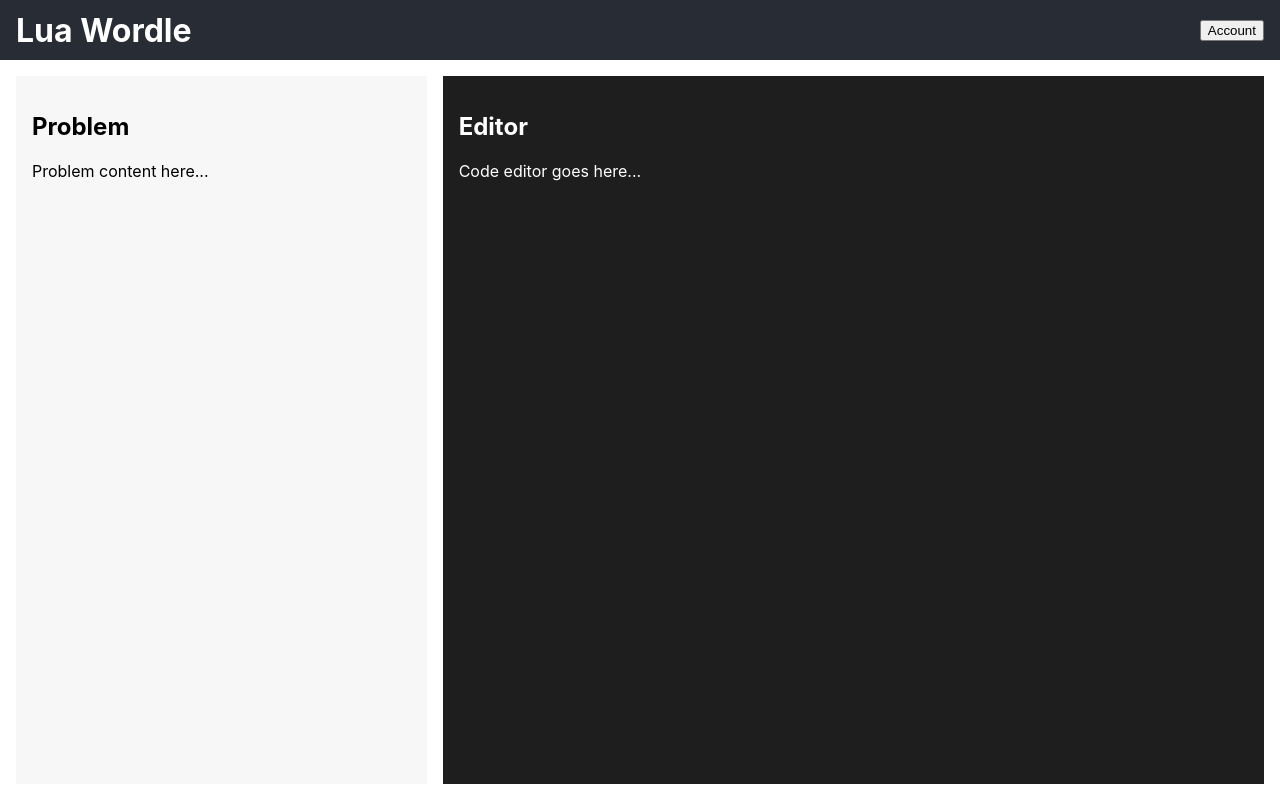
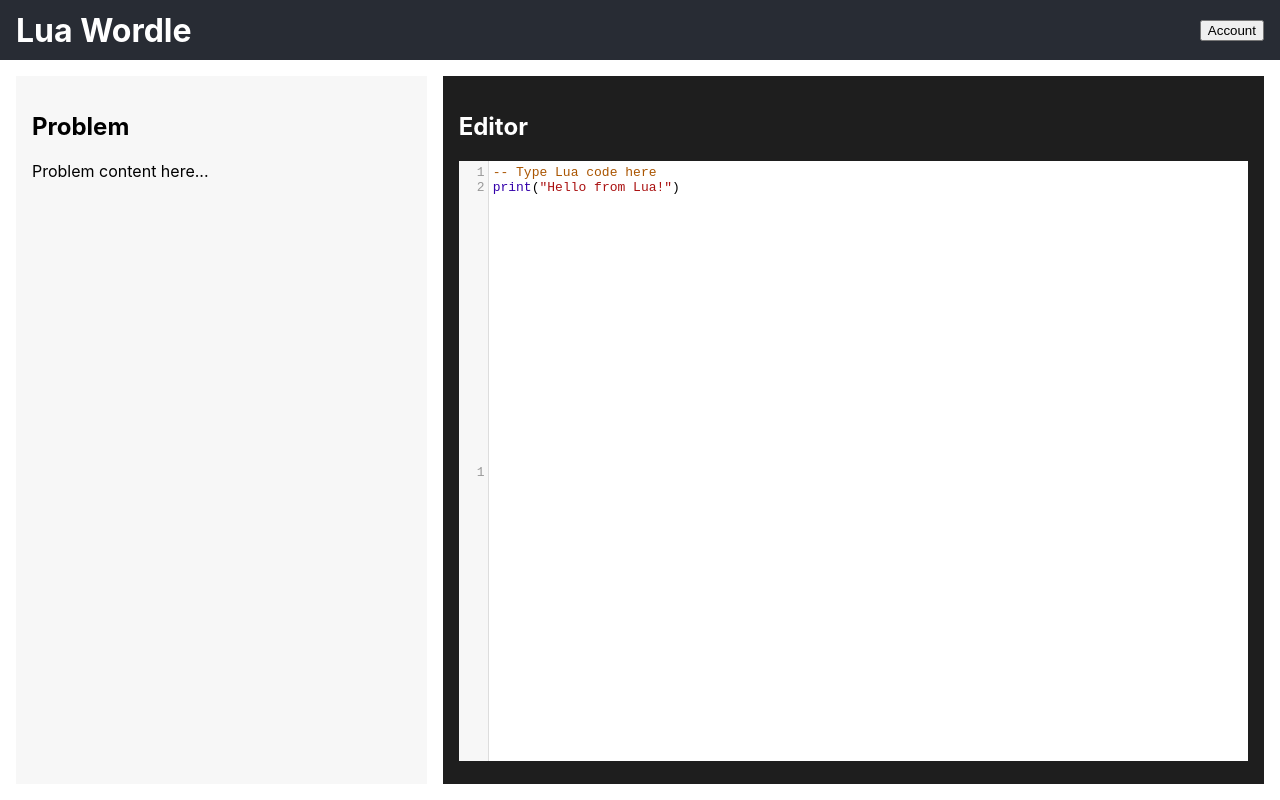
Before and after one commit to MerchantMan0/Large-Project, a React (Create React App) app in the folder mock-login-frontend/: page /main in a window 1280 px wide. Built offline with nearby package versions, Linux system fonts and the light colour scheme.

Commit message:
Frontend updates, login, mainpage, registration, and leaderboard routes

```diff
--- a/mock-login-frontend/src/Login.js
+++ b/mock-login-frontend/src/Login.js
@@ -17,7 +17,7 @@ function Login({ setToken }) {
     setError("");
 
     try {
-      const response = await fetch("http://localhost:5000/auth/login", {
+      const response = await fetch("http://localhost:3000/auth/login", {
         method: "POST",
         headers: { "Content-Type": "application/json" },
         body: JSON.stringify({ email, password }),
--- a/mock-login-frontend/src/MainPage.js
+++ b/mock-login-frontend/src/MainPage.js
@@ -1,22 +1,43 @@
-import React from "react";
+import React, { useRef } from "react";
 import { useNavigate } from "react-router-dom";
+import { Controlled as ControlledEditor } from "react-codemirror2";
+import "codemirror/lib/codemirror.css";
+import "codemirror/mode/lua/lua"; // Lua syntax highlighting
 import "./App.css";
+
+import { lua, lauxlib, lualib, to_luastring, to_jsstring } from "fengari-web";
 
 function MainPage() {
   const navigate = useNavigate();
+  const outputRef = useRef(null);
+  const [code, setCode] = React.useState(`-- Type Lua code here\nprint("Hello from Lua!")`);
 
-  // mock user info
-  const user = { display_name: "Mock User", submissions: 5, challenges_solved: 3 };
+  const runLua = (luaCode) => {
+    outputRef.current.textContent = ""; // Clear previous output
 
-  const goToAccount = () => {
-    navigate("/account");
+    try {
+      const L = lauxlib.luaL_newstate();
+      lualib.luaL_openlibs(L);
+
+      // Override print to capture output
+      lua.lua_pushjsfunction(L, (L) => {
+        const s = to_jsstring(lua.lua_tostring(L, 1));
+        outputRef.current.textContent += s + "\n";
+        return 0;
+      });
+      lua.lua_setglobal(L, "print");
+
+      lauxlib.luaL_dostring(L, to_luastring(luaCode));
+    } catch (e) {
+      outputRef.current.textContent += "Error: " + e.message;
+    }
   };
 
   return (
     <div className="app-grid">
       <header className="header">
         <h1>Lua Wordle</h1>
-        <button type="button" onClick={goToAccount} style={{ marginLeft: "auto" }}>
+        <button type="button" onClick={() => navigate("/account")} style={{ marginLeft: "auto" }}>
           Account
         </button>
       </header>
@@ -26,9 +47,27 @@ function MainPage() {
           <h2>Problem</h2>
           <p>Problem content here...</p>
         </section>
+
         <section className="editor">
           <h2>Editor</h2>
-          <p>Code editor goes here...</p>
+          <ControlledEditor
+            value={code}
+            options={{
+              mode: "lua",
+              lineNumbers: true,
+            }}
+            onBeforeChange={(editor, data, value) => {
+              setCode(value);
+            }}
+            onChange={(editor, data, value) => {
+              runLua(value); // live evaluation
+            }}
+          />
+          <h3>Output:</h3>
+          <pre
+            ref={outputRef}
+            style={{ background: "#f0f0f0", padding: "10px", height: "150px", overflowY: "auto" }}
+          ></pre>
         </section>
       </main>
     </div>
--- a/mock-login-frontend/src/Register.js
+++ b/mock-login-frontend/src/Register.js
@@ -19,7 +19,7 @@ function Register(){
     setError("");
 
     try{
-        const response = await fetch("http://localhost:5000/auth/register", {
+        const response = await fetch("http://localhost:3000/auth/register", {
             method: "POST",
             headers: { "Content-Type": "application/json" },
             body: JSON.stringify({ email, password, username }),
--- a/package.json
+++ b/package.json
@@ -12,10 +12,14 @@
   "dependencies": {
     "axios": "^1.13.6",
     "body-parser": "^1.20.4",
+    "codemirror": "^5.65.21",
     "cors": "^2.8.6",
     "dotenv": "^16.6.1",
     "express": "^4.22.1",
-    "mongodb": "^6.21.0"
+    "fengari": "^0.1.5",
+    "fengari-web": "^0.1.4",
+    "mongodb": "^7.1.1",
+    "react-codemirror2": "^9.0.1"
   },
   "devDependencies": {
     "nodemon": "^3.1.9"
```
Also changed, not shown: mock-login-frontend/src/Leaderboard.js (added, +28 -0 lines), 1 other file (tests, documents, lock files or other folders).
